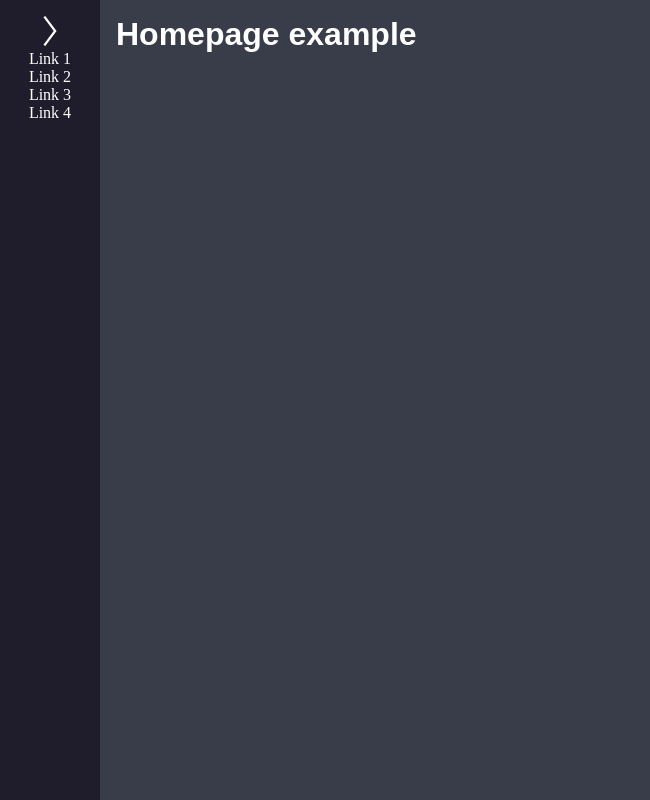
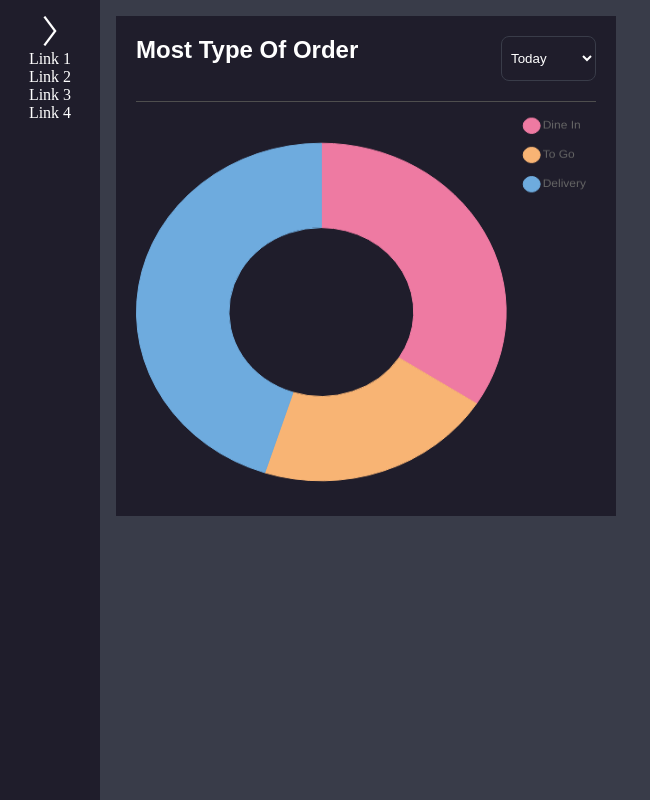
Before and after one commit to altugaltuner/food-order-altug, a React (Vite) app: page / in a window 1280 px wide. Shown: the whole page, without its empty margins (0-650 px from the left). Built offline with nearby package versions, Linux system fonts and the light colour scheme; no server answers; the database is empty; sample sign-in values are in the browser's storage.

Commit message:
branch is

```diff
--- a/package.json
+++ b/package.json
@@ -11,9 +11,11 @@
   },
   "dependencies": {
     "axios": "^1.6.7",
+    "chart.js": "^4.4.2",
     "firebase": "^10.9.0",
     "moment": "^2.30.1",
     "react": "^18.2.0",
+    "react-chartjs-2": "^5.2.0",
     "react-dom": "^18.2.0",
     "react-router-dom": "^6.22.3",
     "sass": "^1.71.1"
--- /dev/null
+++ b/src/components/PieChart/PieChart.jsx
@@ -0,0 +1,72 @@
+import React from 'react';
+import { Doughnut } from 'react-chartjs-2';
+import 'chart.js/auto';
+import "./PieChart.scss";
+
+const data = {
+    labels: ['Dine In', 'To Go', 'Delivery'],
+    datasets: [
+        {
+            label: '# of Votes',
+            data: [200, 122, 264],
+            backgroundColor: [
+                "#EE7AA2",
+                '#F8B474',
+                '#6EABDE'
+            ],
+            borderColor: [
+                "#EE7AA2",
+                '#F8B474',
+                '#6EABDE'
+            ],
+            borderWidth: 1,
+        },
+    ],
+};
+
+const options = {
+    responsive: true,
+    maintainAspectRatio: false,
+    plugins: {
+        legend: {
+            position: 'right',
+            labels: {
+                boxWidth: 10,
+                usePointStyle: true,
+                padding: 20,
+                // Burada daha fazla stil özelliği ekleyebilirsiniz.
+            },
+            align: 'start'
+        },
+        tooltip: {
+            callbacks: {
+                label: function (context) {
+                    let label = context.label;
+                    let value = context.formattedValue;
+                    return label + ': ' + value + ' customers';
+                }
+            }
+        },
+    },
+};
+
+
+const PieChart = () => {
+    return (
+        <div className="chart-container">
+            <div className='top-donut'>
+                <h2 className='top-donut-h2'>Most Type Of Order</h2>
+                <select name="" id="" className='most-type-of-order-button'>
+                    <option value="Today">Today</option>
+                    <option value="Week">Week</option>
+                    <option value="Month">Month</option>
+                    <option value="Year">Year</option>
+                </select>
+            </div>
+
+            <Doughnut data={data} options={options} />
+        </div>
+    );
+};
+
+export default PieChart;
--- /dev/null
+++ b/src/components/PieChart/PieChart.scss
@@ -0,0 +1,48 @@
+.chart-container {
+    width: 500px;
+    height: 500px; // Canvas'ın boyutlarıyla uyumlu olmalı
+    padding: 20px;
+    background-color: #1F1D2B;
+    position: relative; // Pozisyonlamayı iyileştirmek için
+
+    .top-donut {
+        width: 100%;
+        border-bottom: 1px solid #4e4e4e;
+        display: flex;
+        justify-content: space-between;
+        padding-bottom: 20px;
+
+        .top-donut-h2 {
+            color: #fff; // Başlık rengini ayarlamak için
+        }
+
+        .most-type-of-order-button {
+            width: 95px;
+            height: 45px;
+            padding: 5px;
+            border-radius: 8px;
+            border: 1px solid #393C49;
+            color: white;
+            background-color: rgba(31, 29, 43, 1);
+            outline: none; // Fokusta kenarlık kaldırmak için
+        }
+    }
+
+    canvas {
+        max-height: calc(100% - 40px); // Üst ve alt padding'i çıkar
+    }
+}
+
+@media screen and (max-width: 600px) {
+    .chart-container {
+        width: 100%;
+        height: 350px;
+    }
+}
+
+@media screen and (max-width: 360px) {
+    .chart-container {
+        width: 100%;
+        height: 250px;
+    }
+}
--- a/src/pages/HomePage/HomePage.jsx
+++ b/src/pages/HomePage/HomePage.jsx
@@ -1,6 +1,7 @@
 import Sidebar from "@/components/Sidebar/Sidebar";
 import "./HomePage.scss";
 import { useAuth } from "../../components/AuthProvider";
+import PieChart from "../../components/PieChart/PieChart";
 
 function HomePage() {
   const auth = useAuth(); // auth'u const {fireStoreUser} = useAuth() şeklinde alırsanız user bilgilerine ulaşabilirsiniz
@@ -8,7 +9,7 @@ function HomePage() {
     <div>
       <Sidebar />
       <div className="mainRoot">
-        <h1>Homepage example</h1>
+        <PieChart />
       </div>
     </div>
   );
```
Also changed, not shown: 2 other files (tests, documents, lock files or other folders).
